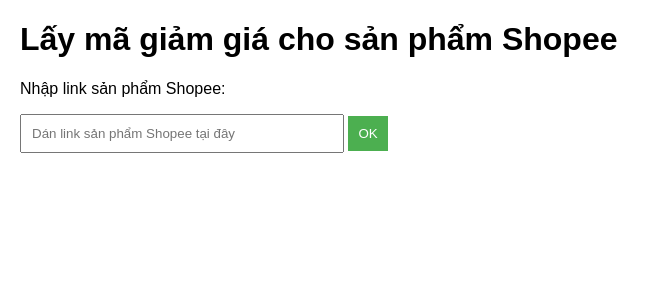
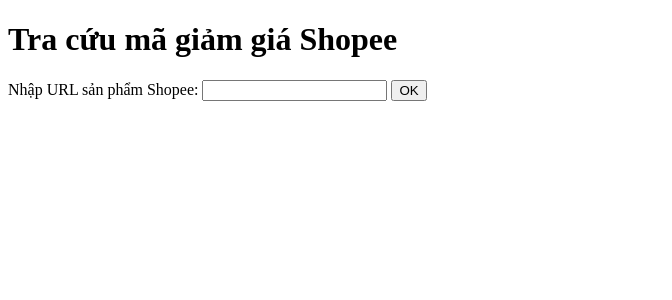
Before and after one commit to minhthang1233/mgg-sope, a Flask app: page / in a window 1280 px wide. Shown: the top 300 px of the page, without its empty margins (0-672 px from the left). Run offline with Flask 3, Linux system fonts and the light colour scheme.

Commit message:
Update index.html

```diff
--- a/templates/index.html
+++ b/templates/index.html
@@ -3,73 +3,23 @@
 <head>
     <meta charset="UTF-8">
     <meta name="viewport" content="width=device-width, initial-scale=1.0">
-    <title>Lấy mã giảm giá Shopee</title>
-    <style>
-        body {
-            font-family: Arial, sans-serif;
-            margin: 20px;
-        }
-        input[type="text"] {
-            width: 300px;
-            padding: 10px;
-            margin-bottom: 10px;
-        }
-        button {
-            padding: 10px;
-            background-color: #4CAF50;
-            color: white;
-            border: none;
-            cursor: pointer;
-        }
-        button:hover {
-            background-color: #45a049;
-        }
-        #result {
-            margin-top: 20px;
-        }
-    </style>
+    <title>Tra cứu mã giảm giá Shopee</title>
 </head>
 <body>
+    <h1>Tra cứu mã giảm giá Shopee</h1>
+    <form method="POST">
+        <label for="url">Nhập URL sản phẩm Shopee:</label>
+        <input type="text" id="url" name="url" required>
+        <button type="submit">OK</button>
+    </form>
 
-    <h1>Lấy mã giảm giá cho sản phẩm Shopee</h1>
-    <p>Nhập link sản phẩm Shopee:</p>
-
-    <input type="text" id="shopeeUrl" placeholder="Dán link sản phẩm Shopee tại đây">
-    <button onclick="getCoupons()">OK</button>
-
-    <div id="result"></div>
-
-    <script>
-        function getCoupons() {
-            const shopeeUrl = document.getElementById('shopeeUrl').value;
-
-            if (!shopeeUrl) {
-                alert('Vui lòng nhập URL sản phẩm!');
-                return;
-            }
-
-            const formData = new FormData();
-            formData.append('url', shopeeUrl);
-
-            fetch('/get-coupons', {
-                method: 'POST',
-                body: formData
-            })
-            .then(response => response.json())
-            .then(data => {
-                const resultDiv = document.getElementById('result');
-                if (data.coupons) {
-                    resultDiv.innerHTML = `<h2>Mã giảm giá:</h2><ul>${data.coupons.map(coupon => `<li>${coupon}</li>`).join('')}</ul>`;
-                } else {
-                    resultDiv.innerHTML = `<p>${data.error}</p>`;
-                }
-            })
-            .catch(error => {
-                console.error('Lỗi:', error);
-                document.getElementById('result').innerHTML = '<p>Có lỗi xảy ra.</p>';
-            });
-        }
-    </script>
-
+    {% if coupons %}
+        <h2>Kết quả:</h2>
+        <ul>
+            {% for coupon in coupons %}
+                <li>{{ coupon }}</li>
+            {% endfor %}
+        </ul>
+    {% endif %}
 </body>
 </html>
```
